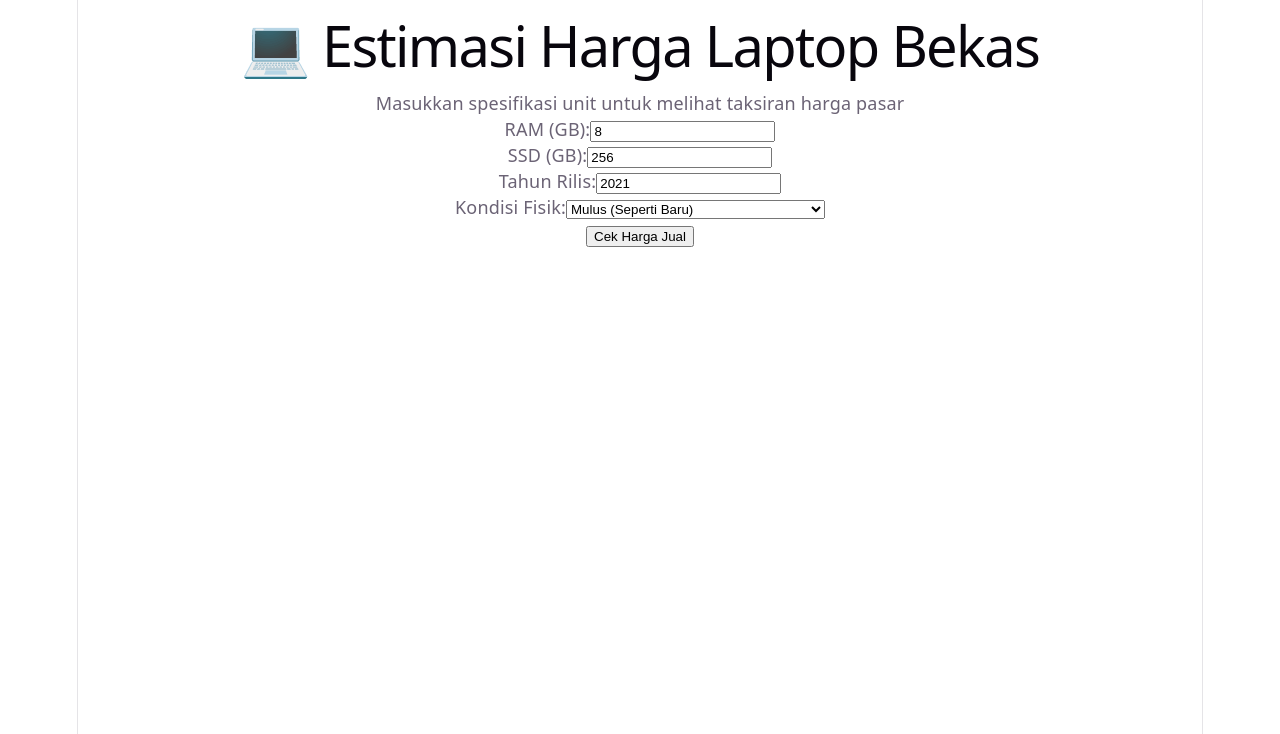
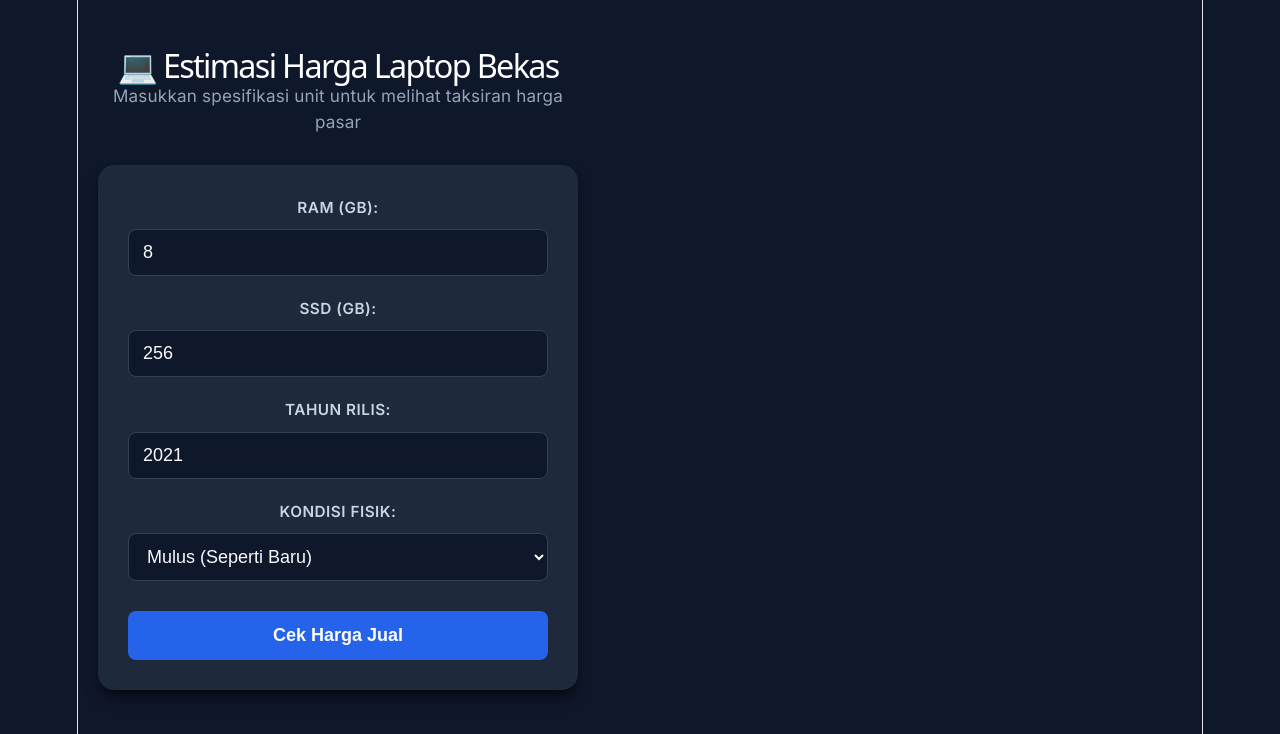
Before and after one commit to vk878930/skripsi-estimasi-laptop, a React (Vite) app in the folder frontend-web/: page / in a window 1280 px wide. Shown: the top 734 px of the page. Built offline with nearby package versions, Linux system fonts and the light colour scheme.

Commit message:
feat: change css style

```diff
--- a/frontend-web/src/App.css
+++ b/frontend-web/src/App.css
@@ -1,184 +1,133 @@
-.counter {
-  font-size: 16px;
-  padding: 5px 10px;
-  border-radius: 5px;
-  color: var(--accent);
-  background: var(--accent-bg);
-  border: 2px solid transparent;
-  transition: border-color 0.3s;
-  margin-bottom: 24px;
+@import url('https://fonts.googleapis.com/css2?family=Inter:wght@400;600;700&display=swap');
 
-  &:hover {
-    border-color: var(--accent-border);
-  }
-  &:focus-visible {
-    outline: 2px solid var(--accent);
-    outline-offset: 2px;
-  }
+/* --- GLOBAL STYLES --- */
+body {
+  background-color: #0f172a; /* Warna latar gelap modern */
+  color: #f8fafc;
+  font-family: 'Inter', sans-serif;
+  margin: 0;
+  display: flex;
+  justify-content: center;
+  align-items: center;
+  min-height: 100vh;
 }
 
-.hero {
-  position: relative;
-
-  .base,
-  .framework,
-  .vite {
-    inset-inline: 0;
-    margin: 0 auto;
+.container {
+  max-width: 480px;
+  width: 100%;
+  padding: 20px;
 }
 
-  .base {
-    width: 170px;
-    position: relative;
-    z-index: 0;
+h1 {
+  text-align: center;
+  font-size: 1.8rem;
+  margin-bottom: 5px;
+  color: #ffffff;
 }
 
-  .framework,
-  .vite {
-    position: absolute;
+p {
+  text-align: center;
+  color: #94a3b8;
+  margin-bottom: 30px;
+  font-size: 0.95rem;
 }
 
-  .framework {
-    z-index: 1;
-    top: 34px;
-    height: 28px;
-    transform: perspective(2000px) rotateZ(300deg) rotateX(44deg) rotateY(39deg)
-      scale(1.4);
+/* --- FORM STYLES --- */
+.form-card {
+  background-color: #1e293b;
+  padding: 30px;
+  border-radius: 16px;
+  box-shadow: 0 10px 15px -3px rgba(0, 0, 0, 0.5), 0 4px 6px -4px rgba(0, 0, 0, 0.5);
 }
 
-  .vite {
-    z-index: 0;
-    top: 107px;
-    height: 26px;
-    width: auto;
-    transform: perspective(2000px) rotateZ(300deg) rotateX(40deg) rotateY(39deg)
-      scale(0.8);
-  }
+.input-group {
+  margin-bottom: 20px;
+  display: flex;
+  flex-direction: column;
 }
 
-#center {
-  display: flex;
-  flex-direction: column;
-  gap: 25px;
-  place-content: center;
-  place-items: center;
-  flex-grow: 1;
-
-  @media (max-width: 1024px) {
-    padding: 32px 20px 24px;
-    gap: 18px;
-  }
+.input-group label {
+  margin-bottom: 8px;
+  font-size: 0.85rem;
+  font-weight: 600;
+  color: #cbd5e1;
+  text-transform: uppercase;
+  letter-spacing: 0.5px;
 }
 
-#next-steps {
-  display: flex;
-  border-top: 1px solid var(--border);
-  text-align: left;
-
-  & > div {
-    flex: 1 1 0;
-    padding: 32px;
-    @media (max-width: 1024px) {
-      padding: 24px 20px;
-    }
+.input-group input,
+.input-group select {
+  padding: 12px 14px;
+  border-radius: 8px;
+  border: 1px solid #334155;
+  background-color: #0f172a;
+  color: #f8fafc;
+  font-size: 1rem;
+  outline: none;
+  transition: all 0.2s ease-in-out;
 }
 
-  .icon {
-    margin-bottom: 16px;
-    width: 22px;
-    height: 22px;
+/* Efek saat form diklik */
+.input-group input:focus,
+.input-group select:focus {
+  border-color: #3b82f6;
+  box-shadow: 0 0 0 3px rgba(59, 130, 246, 0.2);
 }
 
-  @media (max-width: 1024px) {
-    flex-direction: column;
-    text-align: center;
-  }
+/* --- BUTTON STYLES --- */
+button {
+  width: 100%;
+  padding: 14px;
+  margin-top: 10px;
+  background-color: #2563eb;
+  color: white;
+  border: none;
+  border-radius: 8px;
+  font-size: 1rem;
+  font-weight: 700;
+  cursor: pointer;
+  transition: background-color 0.2s;
 }
 
-#docs {
-  border-right: 1px solid var(--border);
-
-  @media (max-width: 1024px) {
-    border-right: none;
-    border-bottom: 1px solid var(--border);
-  }
+button:hover {
+  background-color: #1d4ed8;
 }
 
-#next-steps ul {
-  list-style: none;
-  padding: 0;
-  display: flex;
-  gap: 8px;
-  margin: 32px 0 0;
-
-  .logo {
-    height: 18px;
+button:disabled {
+  background-color: #475569;
+  cursor: not-allowed;
+  color: #94a3b8;
 }
 
-  a {
-    color: var(--text-h);
-    font-size: 16px;
-    border-radius: 6px;
-    background: var(--social-bg);
-    display: flex;
-    padding: 6px 12px;
-    align-items: center;
-    gap: 8px;
-    text-decoration: none;
-    transition: box-shadow 0.3s;
-
-    &:hover {
-      box-shadow: var(--shadow);
-    }
-    .button-icon {
-      height: 18px;
-      width: 18px;
-    }
+/* --- RESULT CARD STYLES --- */
+.result-card {
+  margin-top: 25px;
+  background-color: #1e293b;
+  padding: 25px;
+  border-radius: 16px;
+  text-align: center;
+  border: 1px solid #3b82f6;
+  box-shadow: 0 0 20px rgba(59, 130, 246, 0.1);
+  animation: fadeIn 0.4s ease-out;
 }
 
-  @media (max-width: 1024px) {
-    margin-top: 20px;
-    flex-wrap: wrap;
-    justify-content: center;
-
-    li {
-      flex: 1 1 calc(50% - 8px);
+.result-card h2 {
+  margin: 0;
+  font-size: 1rem;
+  color: #94a3b8;
+  text-transform: uppercase;
+  letter-spacing: 1px;
 }
 
-    a {
-      width: 100%;
-      justify-content: center;
-      box-sizing: border-box;
-    }
-  }
+.result-card h1 {
+  margin: 10px 0 0 0;
+  font-size: 2.5rem;
+  color: #22c55e !important; /* Warna hijau cerah */
+  text-shadow: 0 0 10px rgba(34, 197, 94, 0.2);
 }
 
-#spacer {
-  height: 88px;
-  border-top: 1px solid var(--border);
-  @media (max-width: 1024px) {
-    height: 48px;
+/* Animasi sederhana agar kemunculan harga lebih halus */
+@keyframes fadeIn {
+  from { opacity: 0; transform: translateY(-10px); }
+  to { opacity: 1; transform: translateY(0); }
 }
-}
-
-.ticks {
-  position: relative;
-  width: 100%;
-
-  &::before,
-  &::after {
-    content: '';
-    position: absolute;
-    top: -4.5px;
-    border: 5px solid transparent;
-  }
-
-  &::before {
-    left: 0;
-    border-left-color: var(--border);
-  }
-  &::after {
-    right: 0;
-    border-right-color: var(--border);
-  }
-}
```
Lines whose indentation alone changed are shown as unchanged.
